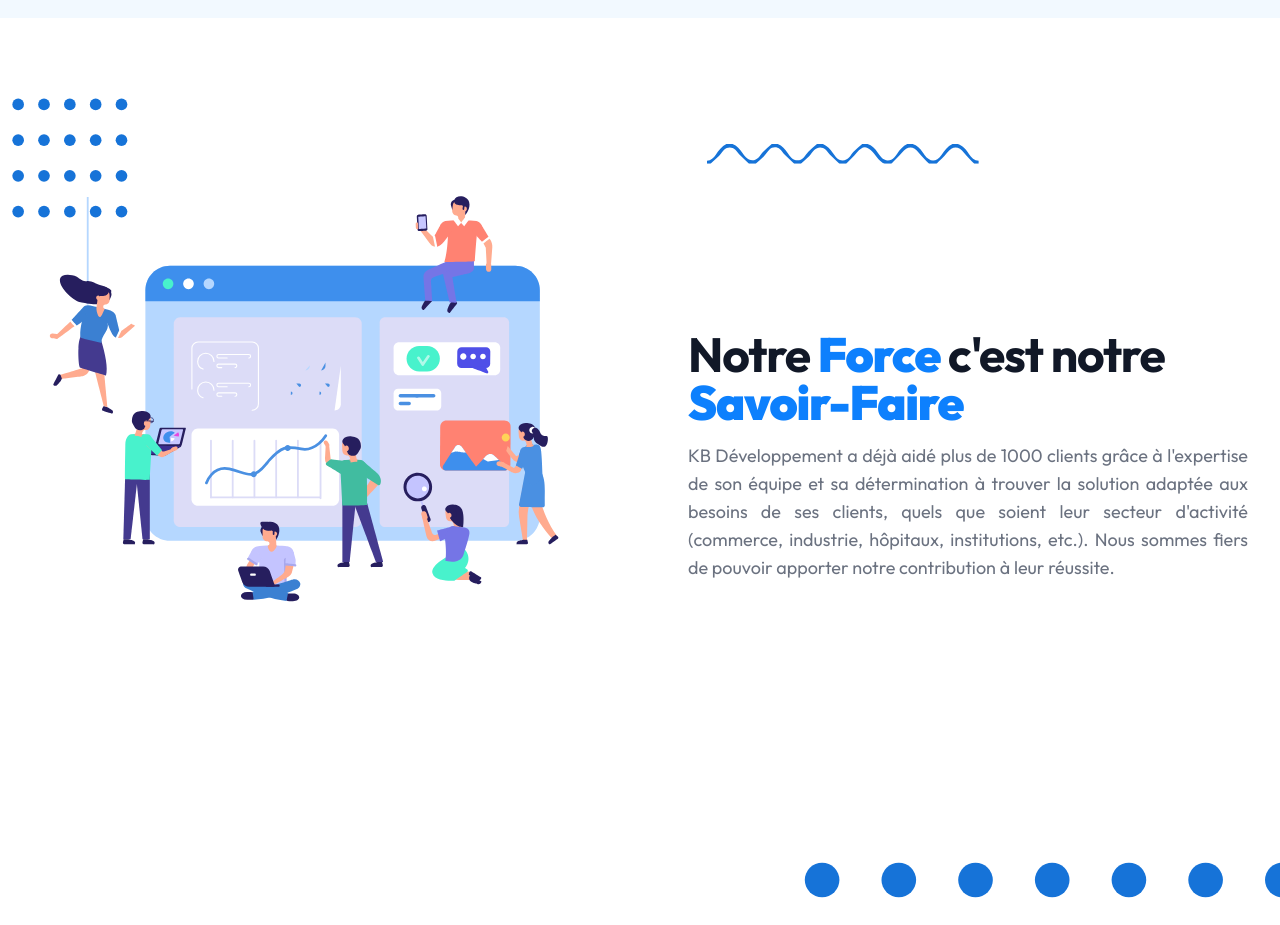
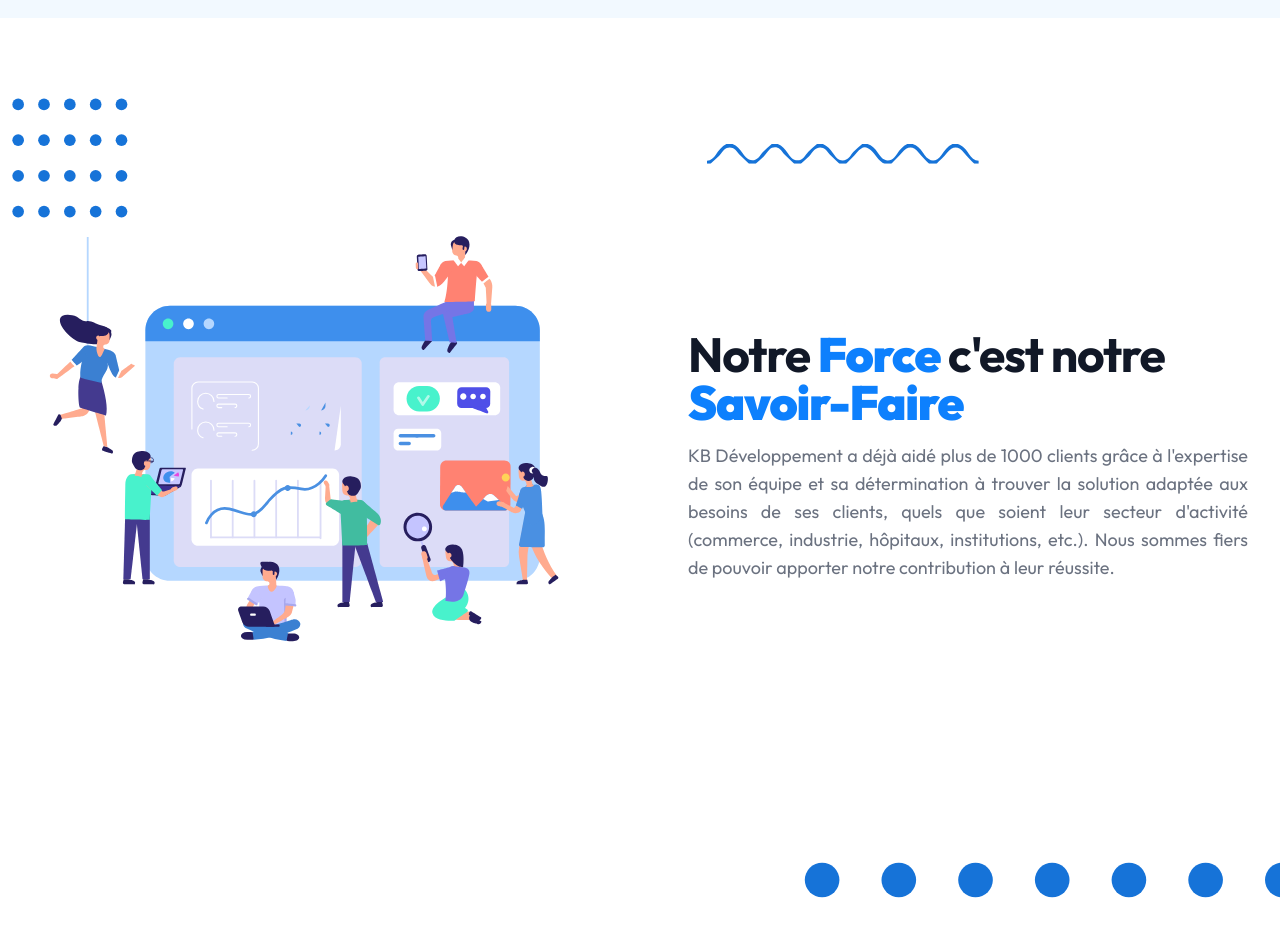
Before and after one commit to DevWebDJ/kb_web, a Next.js app: page / in a window 1280 px wide. Shown: the part 860-1785 px from the top of the page. Built offline with nearby package versions, Linux system fonts and the light colour scheme.

Commit message:
Update HeroTwo.js

```diff
--- a/components/HeroTwo.js
+++ b/components/HeroTwo.js
@@ -47,8 +47,8 @@ const HeroTwo = () => {
           </div>
           <motion.div
             initial={{ opacity: 0 }}
-            animate={{ y: -50 }}
-            transition={{ ease: "easeOut", duration: 2 }}
+            animate={{ y: -10 }}
+            transition={{ ease: "easeOut", duration: 1 }}
             whileInView={{ opacity: 1 }}
             viewport={{ once: true }}
             className="flex items-center justify-center"
```
